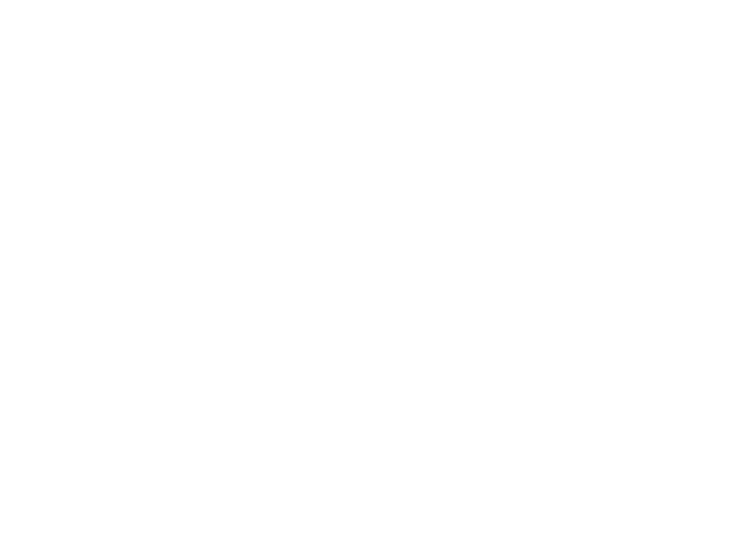
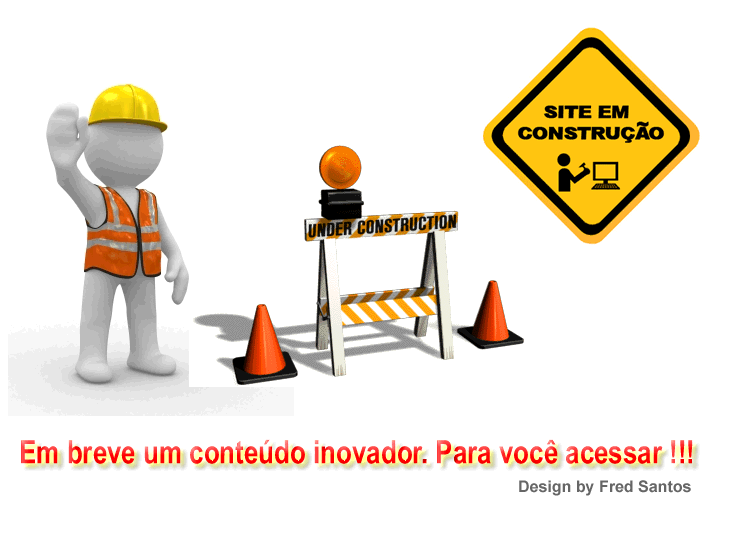
Before and after one commit to profmarciooliveira4/GEFORJ3, a plain HTML site: page index.html in a window 1280 px wide. Shown: the whole page, without its empty margins (0-755 px from the left). Drawn offline with Linux system fonts and the light colour scheme.

Commit message:
Update index.html

```diff
--- a/index.html
+++ b/index.html
@@ -7,6 +7,8 @@
   <title>Document</title>
 </head>
 <body>
-
+  <img src="GEFORJ3
+/gif-animado-site-em-construcao-4.gif
+">
 </body>
 </html>
```
